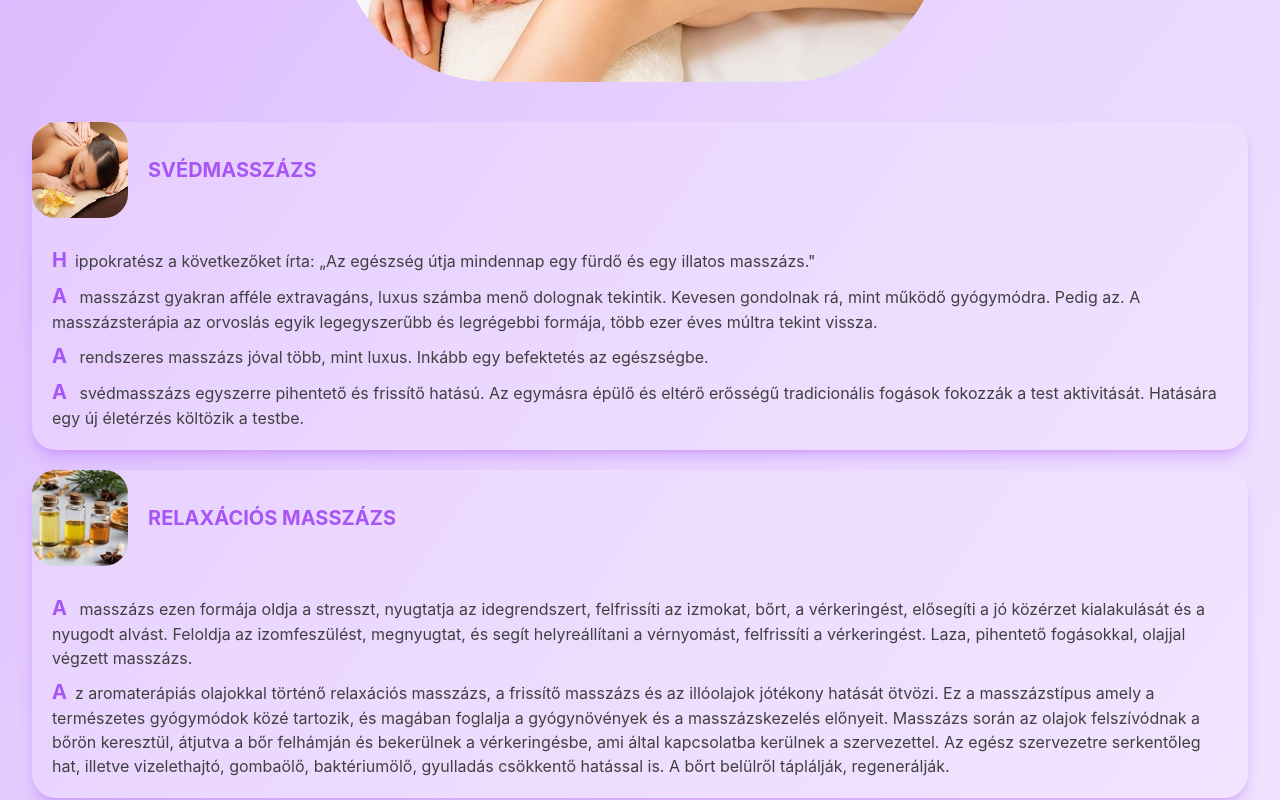
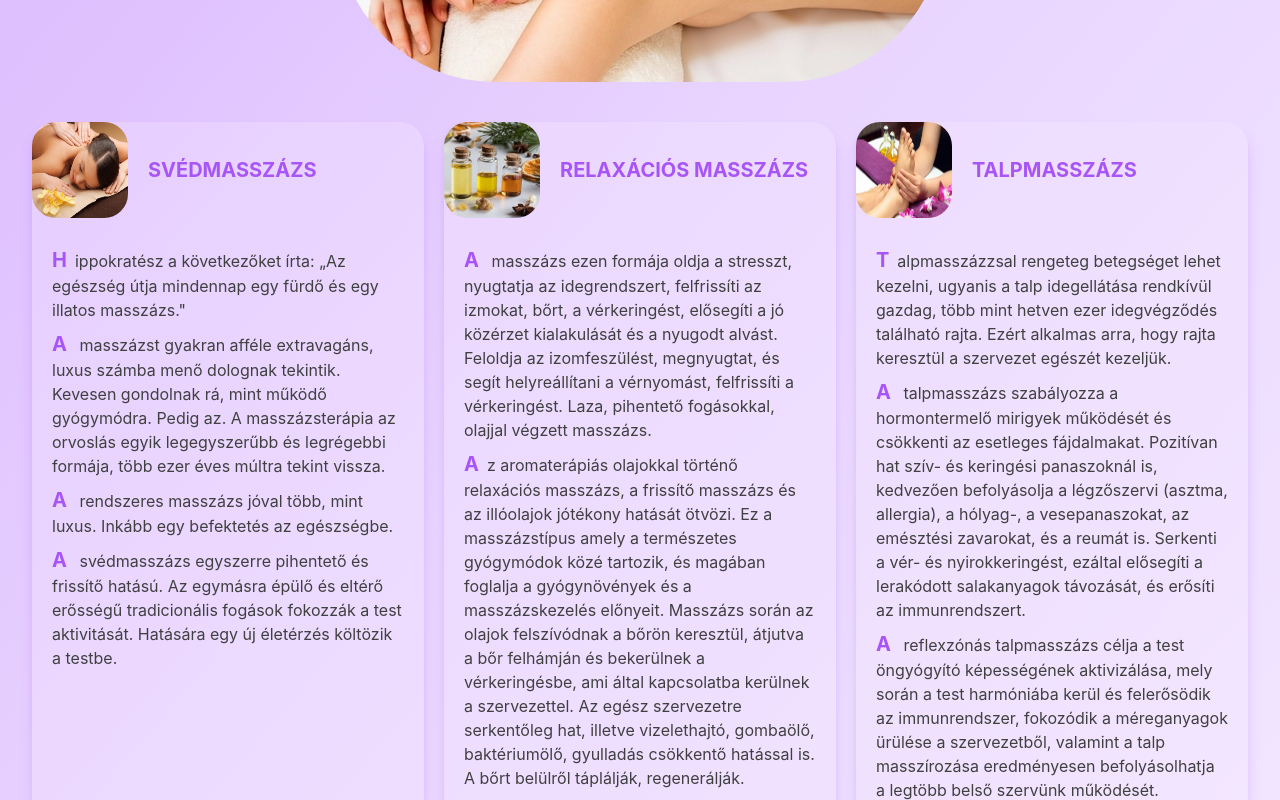
Before and after one commit to candywolf11/candywolf11.github.io, a React (Vite) app: page / in a window 1280 px wide. Shown: the part 460-1260 px from the top of the page. Built offline with nearby package versions, Linux system fonts and the light colour scheme.

Commit message:
layout: large screen 3 columns

```diff
--- a/src/components/Card.tsx
+++ b/src/components/Card.tsx
@@ -22,7 +22,7 @@ export const Card = ({
     <div className="rounded-3xl bg-purple-100/30 shadow-lg shadow-purple-500/30 dark:bg-neutral-700/30  dark:shadow-neutral-800/30">
       <div className="flex items-center">
         <img src={image} alt="image" className="h-24 w-24 rounded-3xl" />
-        <h3 className="ml-5 text-xl font-bold uppercase text-purple-500 dark:text-purple-300">
+        <h3 className="pl-5 text-xl font-bold uppercase text-purple-500 dark:text-purple-300">
           {title}
         </h3>
       </div>
--- a/src/layout/Content.tsx
+++ b/src/layout/Content.tsx
@@ -19,7 +19,7 @@ export const Content = ({ cards: cardList, mainTitle }: ContentProps) => {
           ></img>
         </div>
 
-        <div className="mt-10 flex flex-col gap-5">{cards}</div>
+        <div className="mt-10 grid lg:grid-cols-3 gap-5">{cards}</div>
       </main>
   );
 };
```
